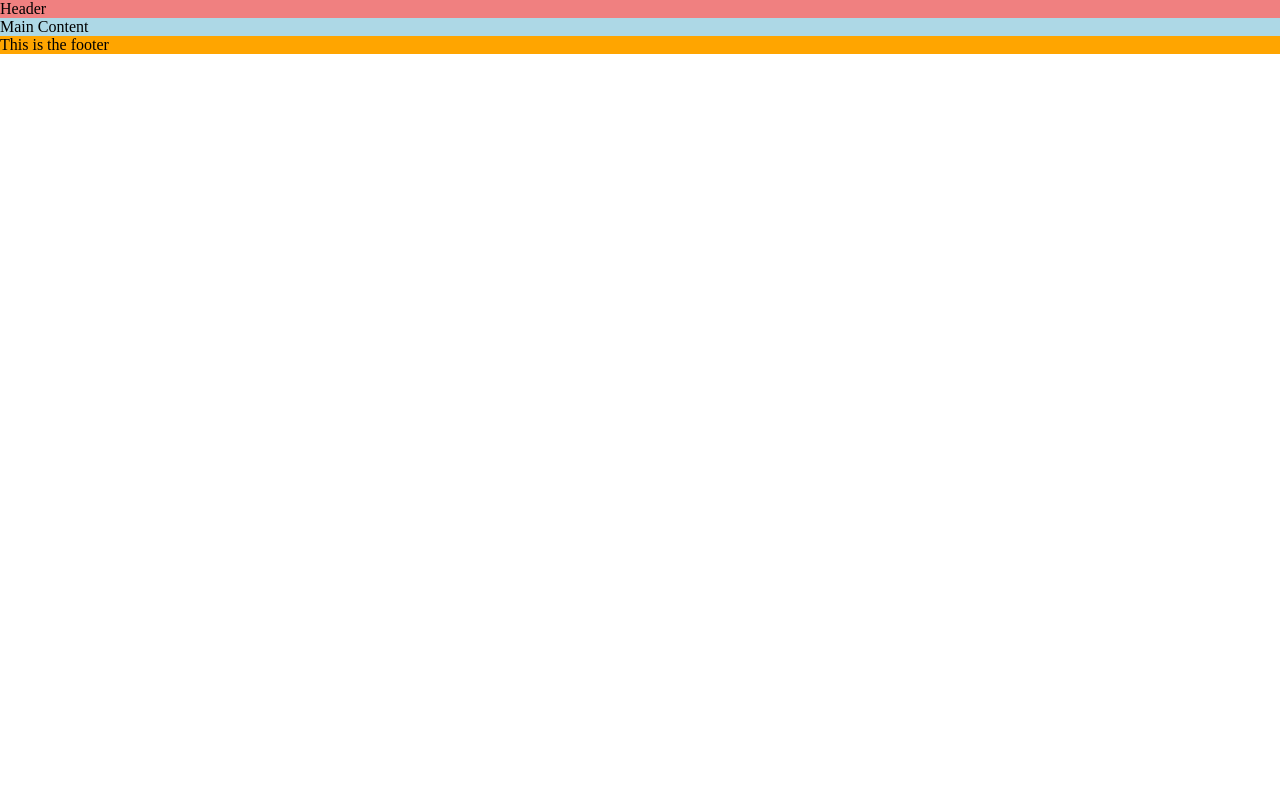
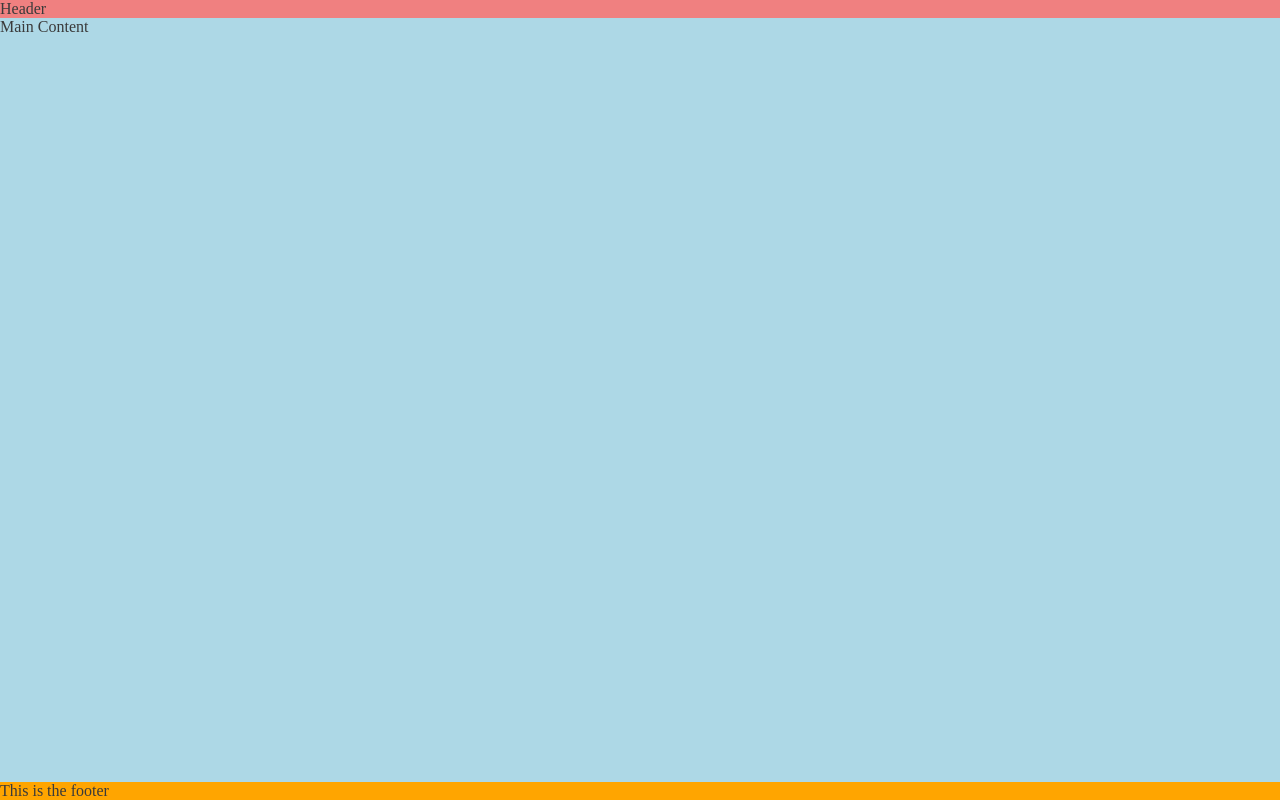
Before and after one commit to CosmicCanCodes/LoveRunning, a plain HTML site: page index.html in a window 1280 px wide. Drawn offline with Linux system fonts and the light colour scheme.

Commit message:
Push footer down using flex style

```diff
--- a/assets/css/style.css
+++ b/assets/css/style.css
@@ -3,6 +3,15 @@
     padding: 0;
     margin: 0;
     box-sizing: borderbox,
+}
+
+/*General Styles*/
+body {
+    min-height: 100vh;
+    display: flex;
+    flex-direction: column;
+    /* Generic Project stlyes*/
+    color: #3a3a3a
 }
 
 /* Header */
@@ -13,6 +22,8 @@ header {
 /* Main Content */
 main {
     background-color: lightblue;
+    /* Make main element take any suprlus space to push footer down */
+    flex: 1 0 auto;
 }
 
 /* Footer */
```
